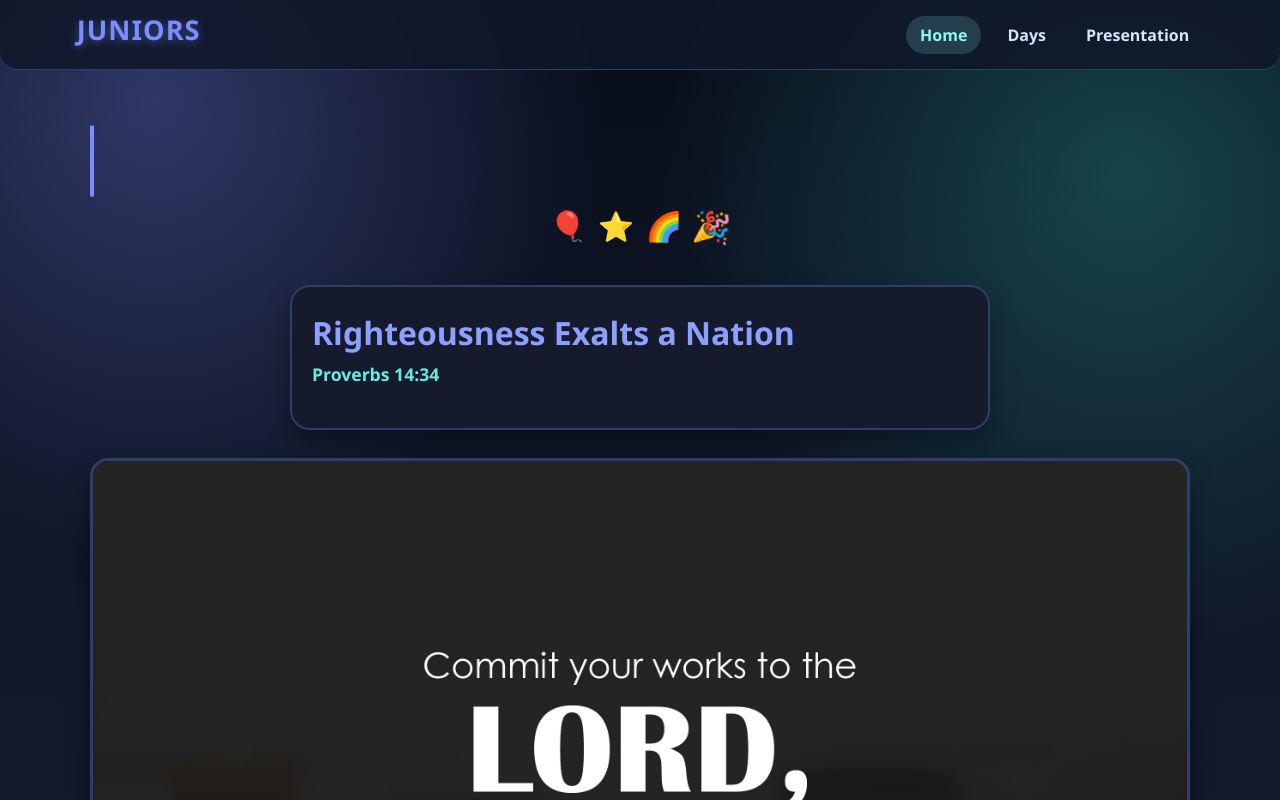
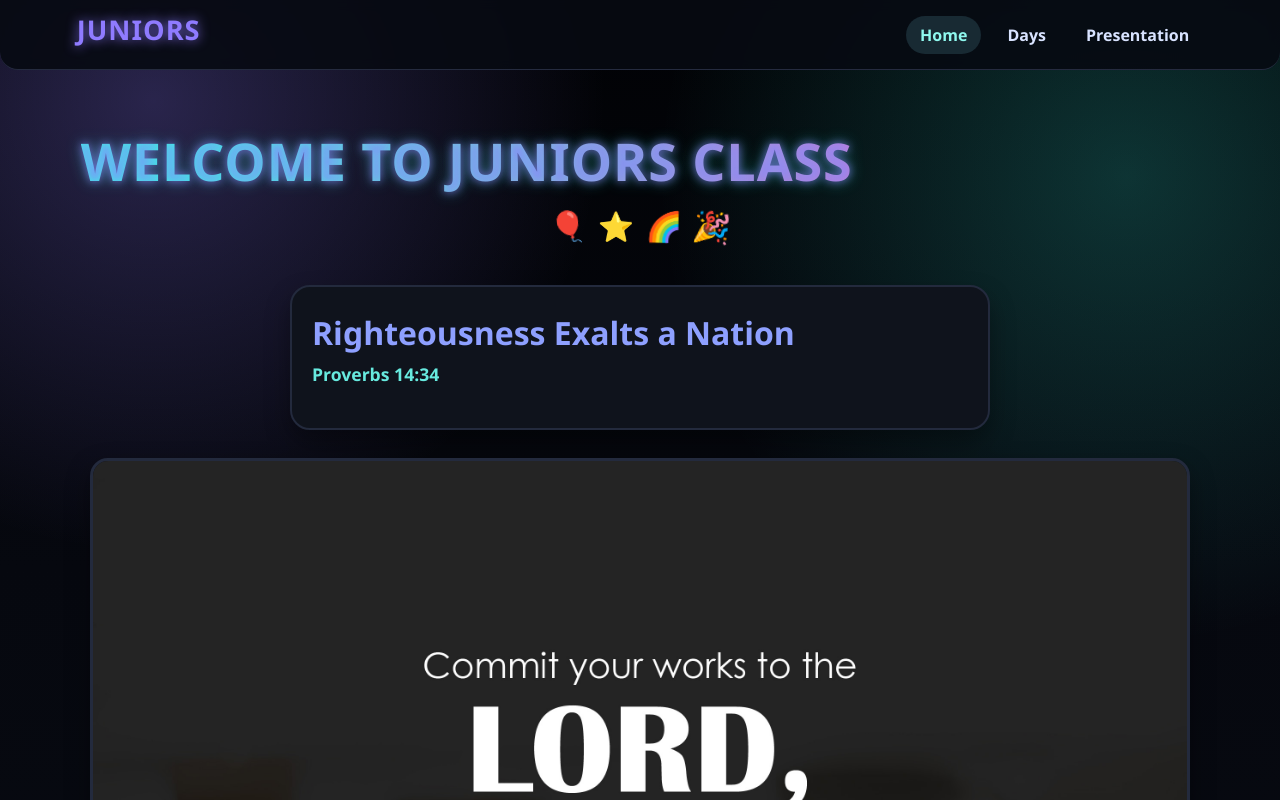
Before and after one commit to gokaanil3/hbs-juniors, a React (Vite) app: page / in a window 1280 px wide. Shown: the top 800 px of the page. Built offline with nearby package versions, Linux system fonts and the light colour scheme.

Commit message:
update code and styles

```diff
--- a/src/App.css
+++ b/src/App.css
@@ -1,20 +1,20 @@
 :root {
   --text-main: #e6eefc;
-  --brand: #7c8cff;
-  --brand-soft: #2b336a;
-  --accent: #39d7c9;
-  --accent-soft: #233f4d;
+  --brand: #8f7bff;
+  --brand-soft: #1d2342;
+  --accent: #39f3e2;
+  --accent-soft: #182a33;
   --mint: #90f1ef;
-  --card: #151b2d;
+  --card: #0f131c;
 }
 
 .app-shell {
   min-height: 100vh;
   background:
-    radial-gradient(circle at 12% 8%, rgba(124, 140, 255, 0.33) 0%, transparent 28%),
-    radial-gradient(circle at 88% 14%, rgba(57, 215, 201, 0.26) 0%, transparent 30%),
-    radial-gradient(circle at 44% 92%, rgba(255, 120, 198, 0.2) 0%, transparent 35%),
-    linear-gradient(180deg, #080d19 0%, #10182a 45%, #111f31 100%);
+    radial-gradient(circle at 12% 8%, rgba(143, 123, 255, 0.28) 0%, transparent 28%),
+    radial-gradient(circle at 88% 14%, rgba(57, 243, 226, 0.2) 0%, transparent 30%),
+    radial-gradient(circle at 44% 92%, rgba(255, 68, 207, 0.15) 0%, transparent 35%),
+    linear-gradient(180deg, #010205 0%, #06080f 45%, #080b12 100%);
   color: var(--text-main);
   position: relative;
   overflow: hidden;
@@ -94,8 +94,8 @@
   justify-content: space-between;
   align-items: center;
   padding: 16px 6%;
-  background: rgba(15, 23, 42, 0.88);
-  border-bottom: 1px solid #2f3f63;
+  background: rgba(7, 10, 18, 0.9);
+  border-bottom: 1px solid #252b3f;
   position: sticky;
   top: 0;
   z-index: 20;
@@ -108,7 +108,7 @@
   font-weight: 800;
   color: var(--brand);
   letter-spacing: 1px;
-  text-shadow: 0 2px 10px rgba(124, 140, 255, 0.45);
+  text-shadow: 0 0 12px rgba(143, 123, 255, 0.9);
   animation: bounceSoft 2.2s ease-in-out infinite;
 }
 
@@ -128,13 +128,14 @@
   font-weight: 600;
   transition: background-color 0.25s ease, color 0.25s ease, transform 0.2s ease, box-shadow 0.2s ease;
   animation: buttonFloat 3.5s ease-in-out infinite;
+  position: relative;
 }
 
 .nav-links a:hover {
   background-color: var(--brand-soft);
   color: #ffffff;
   transform: translateY(-2px) scale(1.03);
-  box-shadow: 0 0 0 2px rgba(124, 140, 255, 0.25);
+  box-shadow: 0 0 0 2px rgba(143, 123, 255, 0.35), 0 0 18px rgba(143, 123, 255, 0.45);
 }
 
 .nav-links a.active {
@@ -159,20 +160,23 @@
 .animated-text {
   font-size: clamp(1.8rem, 6vw, 3.2rem);
   color: transparent;
-  background: linear-gradient(90deg, #00a896, #56cfe1, #ff9f1c, #84dcc6, #00a896);
+  background: linear-gradient(90deg, #8f7bff, #39f3e2, #ff44cf, #8f7bff);
   background-size: 250% auto;
   -webkit-background-clip: text;
   background-clip: text;
   margin: 0;
-  white-space: nowrap;
-  overflow: hidden;
-  border-right: 4px solid var(--brand);
-  width: 0;
+  white-space: normal;
+  overflow: visible;
+  border-right: none;
+  width: 100%;
   animation:
-    typing 2.8s steps(26, end) forwards,
-    blink 0.75s step-end infinite,
+    neonTextReveal 1.1s ease-out forwards,
+    neonFlicker 3.5s ease-in-out infinite,
     rainbowShift 3s linear infinite,
     titlePulse 1.5s ease-in-out infinite;
+  text-shadow:
+    0 0 8px rgba(143, 123, 255, 0.7),
+    0 0 16px rgba(57, 243, 226, 0.45);
 }
 
 .fun-icons {
@@ -201,7 +205,7 @@
 .theme-card {
   margin: 40px auto 28px;
   background: var(--card);
-  border: 2px solid #2d3f68;
+  border: 2px solid #232a3d;
   border-radius: 20px;
   width: min(700px, 100%);
   padding: 24px 20px;
@@ -226,7 +230,7 @@
   width: 100%;
   height: auto;
   border-radius: 18px;
-  border: 3px solid #2d3f68;
+  border: 3px solid #232a3d;
   box-shadow: 0 10px 24px rgba(0, 0, 0, 0.35);
 }
 
@@ -257,7 +261,7 @@
   padding: 16px;
   border-radius: 14px;
   cursor: pointer;
-  border: 2px solid #2d3f68;
+  border: 2px solid #232a3d;
   box-shadow: 0 8px 18px rgba(0, 0, 0, 0.28);
   transition: transform 0.2s ease, box-shadow 0.25s ease, background-color 0.25s ease, border-color 0.25s ease;
   display: flex;
@@ -265,11 +269,6 @@
   align-items: center;
   gap: 8px;
   animation: buttonFloat 3.4s ease-in-out infinite;
-}
-
-.day-emoji {
-  font-size: 1.9rem;
-  animation: bounceSoft 1.8s ease-in-out infinite;
 }
 
 .day-card:hover {
@@ -294,7 +293,7 @@
   background: var(--card);
   border-radius: 16px;
   padding: 18px;
-  box-shadow: 0 10px 30px rgba(0, 0, 0, 0.22);
+  box-shadow: 0 16px 34px rgba(0, 0, 0, 0.45);
 }
 
 .close-btn {
@@ -312,7 +311,7 @@
 .modal-image {
   width: 100%;
   border-radius: 12px;
-  border: 2px solid #324671;
+  border: 2px solid #26324b;
 }
 
 .modal-controls {
@@ -334,6 +333,7 @@
   cursor: pointer;
   transition: background-color 0.2s ease, transform 0.2s ease, box-shadow 0.2s ease;
   animation: buttonPulse 2.2s ease-in-out infinite;
+  position: relative;
 }
 
 .modal-controls button:hover,
@@ -351,7 +351,7 @@
 
 .video-card {
   background: var(--card);
-  border: 2px solid #2d3f68;
+  border: 2px solid #232a3d;
   border-radius: 16px;
   padding: 16px;
   transition: transform 0.25s ease, box-shadow 0.25s ease;
@@ -367,11 +367,26 @@
   color: #c6fff8;
 }
 
+.day-card,
+.close-btn {
+  position: relative;
+}
+
+button:active,
+.nav-links a:active {
+  transform: scale(0.97);
+  box-shadow:
+    0 0 0 2px rgba(57, 243, 226, 0.55),
+    0 0 26px rgba(143, 123, 255, 0.55),
+    0 0 42px rgba(57, 243, 226, 0.35);
+  animation: clickBurst 0.28s ease-out;
+}
+
 .video-player {
   width: 100%;
   margin-top: 12px;
   border-radius: 10px;
-  border: 2px solid #2d3f68;
+  border: 2px solid #232a3d;
 }
 
 .thank-you {
@@ -473,6 +488,46 @@
   }
 }
 
+@keyframes clickBurst {
+  0% {
+    filter: brightness(1);
+  }
+  50% {
+    filter: brightness(1.3);
+  }
+  100% {
+    filter: brightness(1.05);
+  }
+}
+
+@keyframes neonTextReveal {
+  0% {
+    opacity: 0;
+    transform: translateY(10px) scale(0.98);
+    letter-spacing: 0.2px;
+  }
+  100% {
+    opacity: 1;
+    transform: translateY(0) scale(1);
+    letter-spacing: 1px;
+  }
+}
+
+@keyframes neonFlicker {
+  0%,
+  19%,
+  21%,
+  62%,
+  64%,
+  100% {
+    opacity: 1;
+  }
+  20%,
+  63% {
+    opacity: 0.8;
+  }
+}
+
 @keyframes rainbowShift {
   from {
     background-position: 0% 50%;
@@ -518,11 +573,12 @@
   }
 
   .animated-text {
-    white-space: normal;
-    border-right: none;
-    width: 100%;
     background-size: 180% auto;
-    animation: fade-in 1s ease-in, rainbowShift 2.8s linear infinite, titlePulse 1.8s ease-in-out infinite;
+    animation:
+      neonTextReveal 0.9s ease-out forwards,
+      neonFlicker 3s ease-in-out infinite,
+      rainbowShift 2.8s linear infinite,
+      titlePulse 1.8s ease-in-out infinite;
   }
 
   .playful-bg {
--- a/src/App.jsx
+++ b/src/App.jsx
@@ -126,7 +126,6 @@ function DaysPage() {
     () =>
       Array.from({ length: 5 }, (_, day) => ({
         name: `Day ${day + 1}`,
-        emoji: ['🧩', '🎨', '🎵', '⚽', '📖'][day],
         photos: CUSTOM_DAY_PHOTOS[day],
       })),
     [],
@@ -160,7 +159,6 @@ function DaysPage() {
       <section className="day-grid">
         {dayPhotos.map((day, index) => (
           <button key={day.name} className="day-card" onClick={() => openGallery(index)}>
-            <span className="day-emoji">{day.emoji}</span>
             <span>{day.name}</span>
           </button>
         ))}
--- a/src/index.css
+++ b/src/index.css
@@ -7,8 +7,8 @@
 body {
   margin: 0;
   font-family: 'Segoe UI', Tahoma, Geneva, Verdana, sans-serif;
-  background: #f2faff;
-  color: #17324d;
+  background: #010205;
+  color: #e6eefc;
 }
 
 #root {
```
